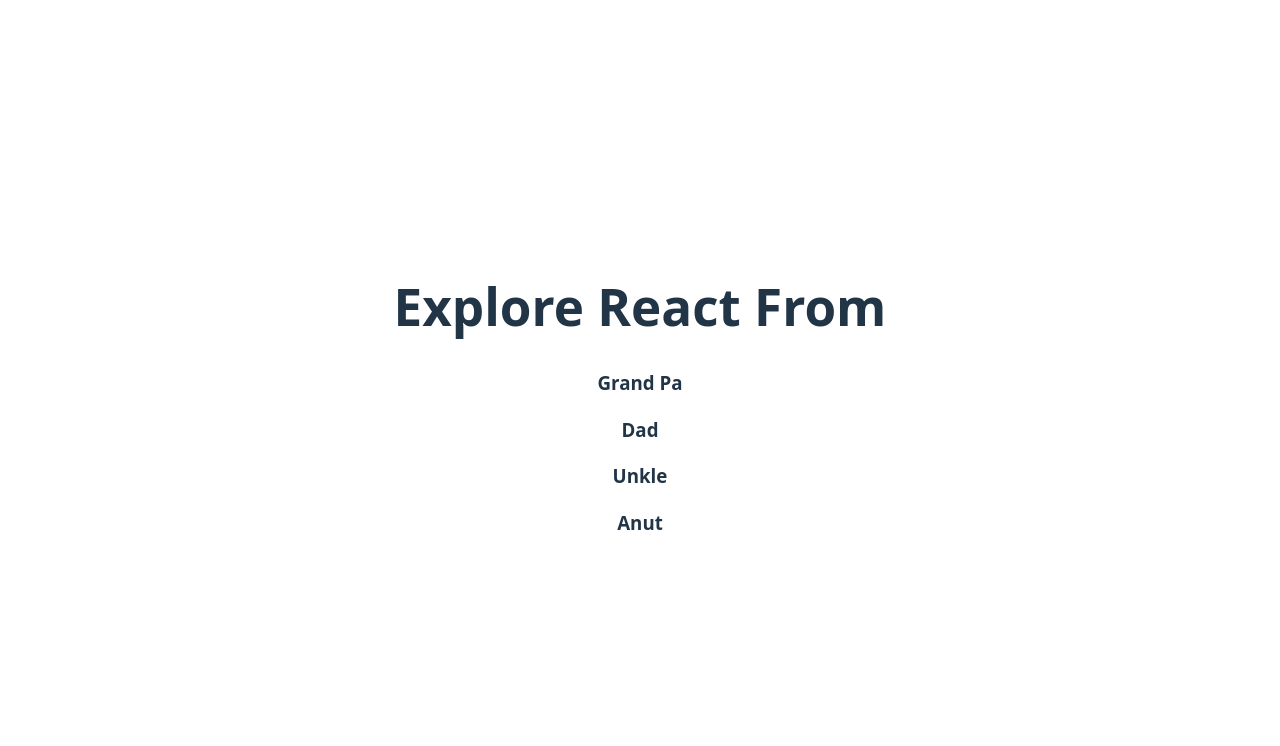
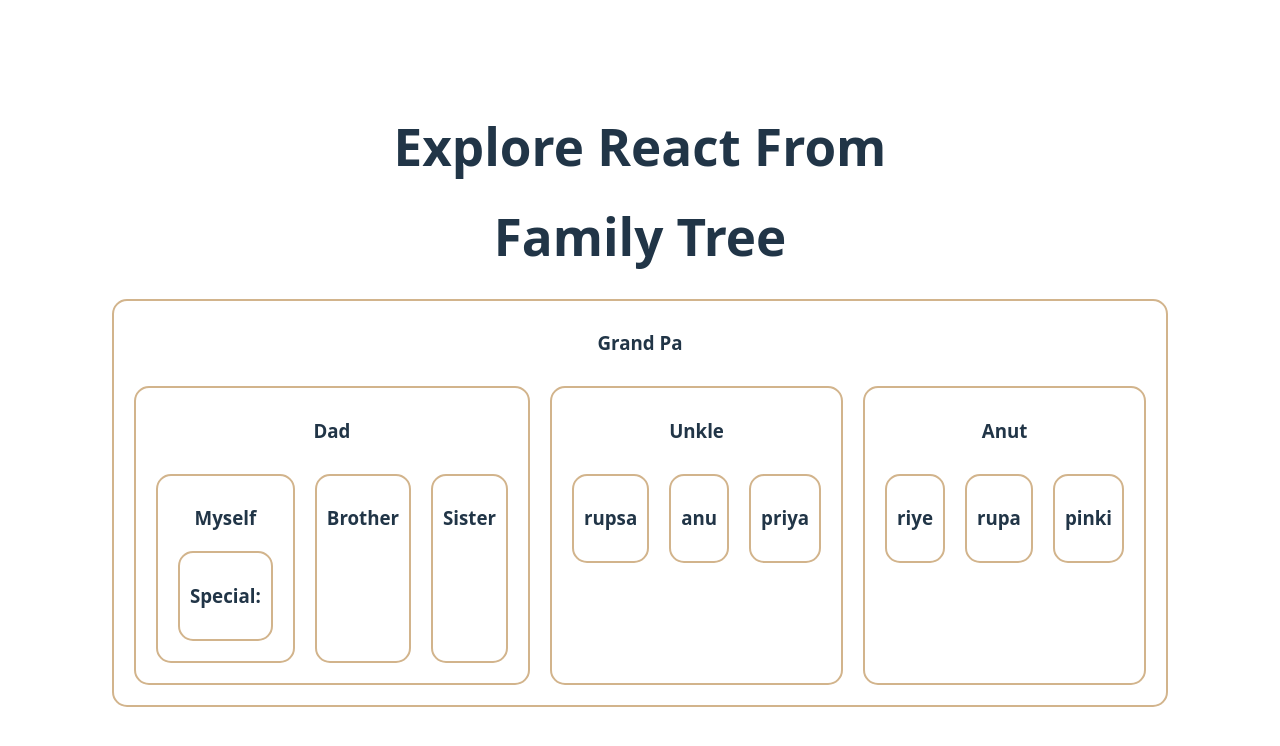
Before and after one commit to sucharita4867/REACT-PRACTICE, a React app in the folder explore-react-from/: page / in a window 1280 px wide. Shown: the top 746 px of the page. Built offline with nearby package versions, Linux system fonts and the light colour scheme; the HTML template or start-up script is replaced by a standard one.

Commit message:
added this practice

```diff
--- a/explore-react-from/src/Componants/FamilyTree/Aunt.jsx
+++ b/explore-react-from/src/Componants/FamilyTree/Aunt.jsx
@@ -1,9 +1,15 @@
 import React from "react";
+import Cousin from "./Cousin";
 
 const Aunt = () => {
   return (
     <div>
       <h3>Anut</h3>
+      <section className="flex">
+        <Cousin name="riye"></Cousin>
+        <Cousin name="rupa"></Cousin>
+        <Cousin name="pinki"></Cousin>
+      </section>
     </div>
   );
 };
--- /dev/null
+++ b/explore-react-from/src/Componants/FamilyTree/Brother.jsx
@@ -0,0 +1,11 @@
+import React from "react";
+
+const Brother = () => {
+  return (
+    <div>
+      <h3>Brother</h3>
+    </div>
+  );
+};
+
+export default Brother;
--- /dev/null
+++ b/explore-react-from/src/Componants/FamilyTree/Cousin.jsx
@@ -0,0 +1,11 @@
+import React from "react";
+
+const Cousin = ({ name }) => {
+  return (
+    <div>
+      <h3>{name}</h3>
+    </div>
+  );
+};
+
+export default Cousin;
--- a/explore-react-from/src/Componants/FamilyTree/Dad.jsx
+++ b/explore-react-from/src/Componants/FamilyTree/Dad.jsx
@@ -1,9 +1,17 @@
 import React from "react";
+import Myself from "./myself";
+import Brother from "./Brother";
+import Sister from "./Sister";
 
 const Dad = () => {
   return (
     <div>
       <h3>Dad</h3>
+      <section className="flex">
+        <Myself></Myself>
+        <Brother></Brother>
+        <Sister></Sister>
+      </section>
     </div>
   );
 };
--- a/explore-react-from/src/Componants/FamilyTree/Family-tree.css
+++ b/explore-react-from/src/Componants/FamilyTree/Family-tree.css
@@ -1,6 +1,10 @@
-.family-tree {
+.family-tree div {
       border: 2px solid tan;
       margin: 10px;
       padding: 10px;
       border-radius: 15px;
 }
+
+.flex {
+      display: flex;
+}
--- a/explore-react-from/src/Componants/FamilyTree/FamilyTree.jsx
+++ b/explore-react-from/src/Componants/FamilyTree/FamilyTree.jsx
@@ -1,9 +1,11 @@
 import React from "react";
 import GrandPa from "./GrandPa";
+import "./Family-tree.css";
 
 const FamilyTree = () => {
   return (
-    <div>
+    <div className="family-tree">
+      <h1>Family Tree</h1>
       <GrandPa></GrandPa>
     </div>
   );
--- a/explore-react-from/src/Componants/FamilyTree/GrandPa.jsx
+++ b/explore-react-from/src/Componants/FamilyTree/GrandPa.jsx
@@ -5,9 +5,9 @@
 
 const GrandPa = () => {
   return (
-    <div>
+    <div className="">
       <h3>Grand Pa</h3>
-      <section>
+      <section className="flex">
         <Dad></Dad>
         <Unkle></Unkle>
         <Aunt></Aunt>
--- /dev/null
+++ b/explore-react-from/src/Componants/FamilyTree/Myself.jsx
@@ -0,0 +1,13 @@
+import React from "react";
+import Special from "./Special";
+
+const Myself = () => {
+  return (
+    <div>
+      <h3>Myself</h3>
+      <Special></Special>
+    </div>
+  );
+};
+
+export default Myself;
--- /dev/null
+++ b/explore-react-from/src/Componants/FamilyTree/Sister.jsx
@@ -0,0 +1,11 @@
+import React from "react";
+
+const Sister = () => {
+  return (
+    <div>
+      <h3>Sister</h3>
+    </div>
+  );
+};
+
+export default Sister;
--- /dev/null
+++ b/explore-react-from/src/Componants/FamilyTree/Special.jsx
@@ -0,0 +1,11 @@
+import React from "react";
+
+const Special = ({ name }) => {
+  return (
+    <div>
+      <h3>Special: {name}</h3>
+    </div>
+  );
+};
+
+export default Special;
--- a/explore-react-from/src/Componants/FamilyTree/Unkle.jsx
+++ b/explore-react-from/src/Componants/FamilyTree/Unkle.jsx
@@ -1,9 +1,15 @@
 import React from "react";
+import Cousin from "./Cousin";
 
 const Unkle = () => {
   return (
     <div>
       <h3>Unkle</h3>
+      <section className="flex">
+        <Cousin name="rupsa"></Cousin>
+        <Cousin name="anu"></Cousin>
+        <Cousin name="priya"></Cousin>
+      </section>
     </div>
   );
 };
```
